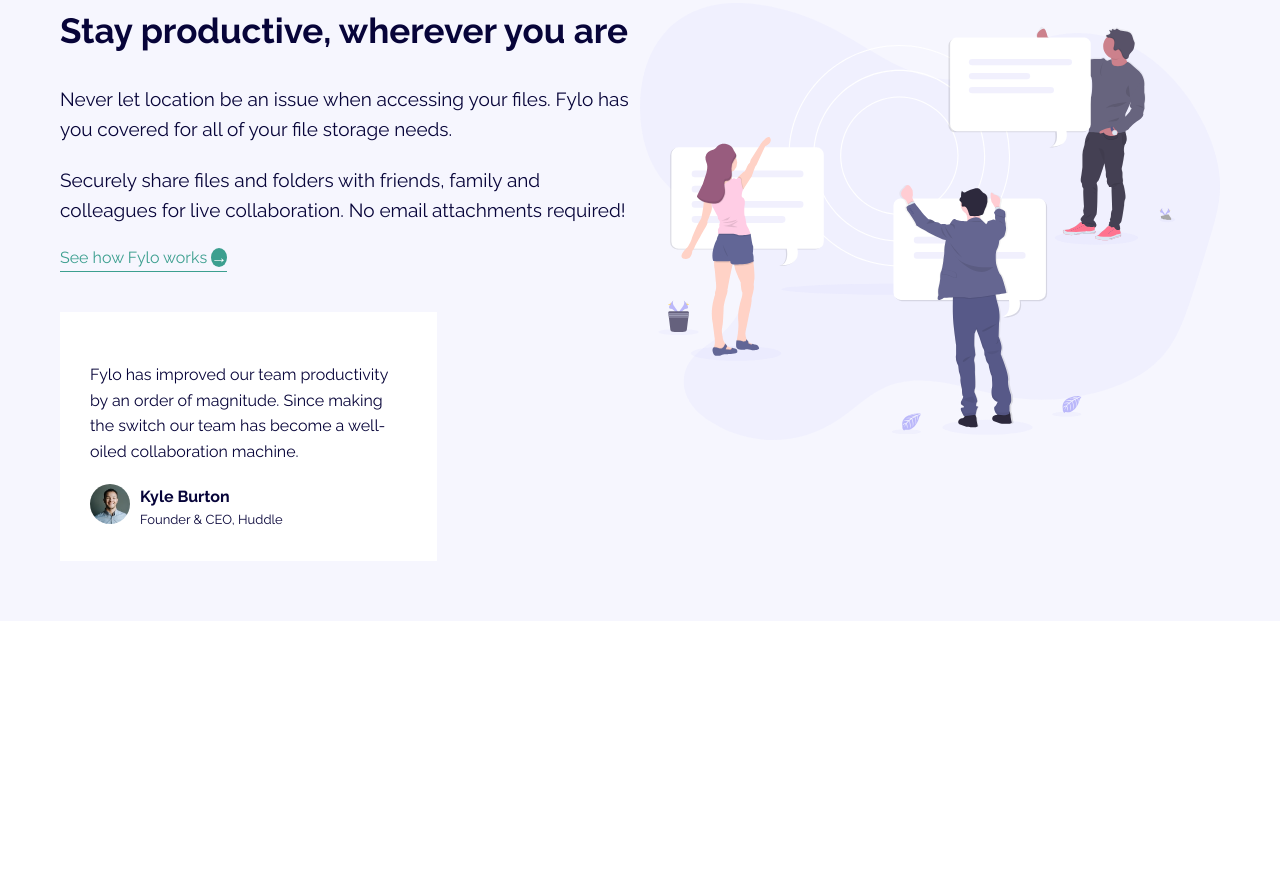
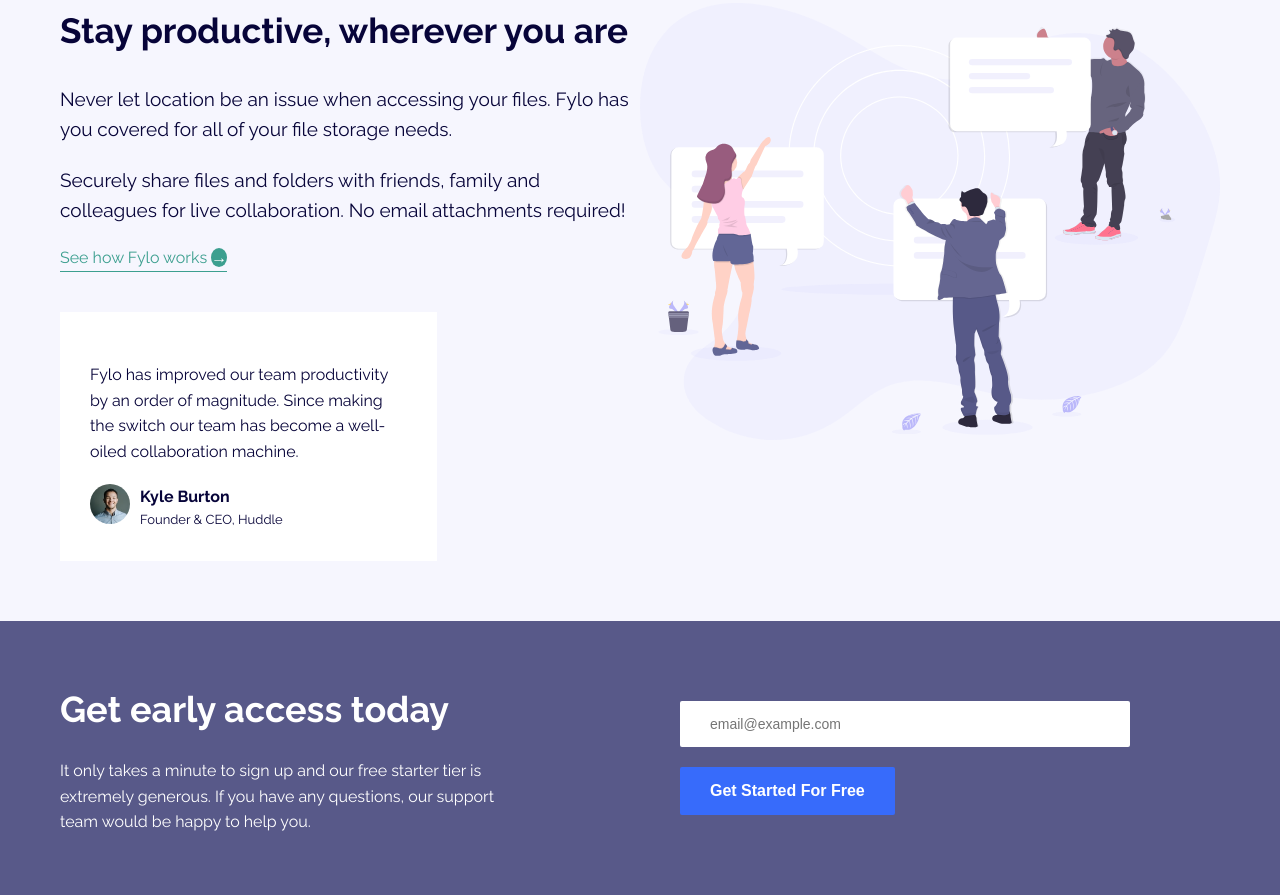
Before and after one commit to bashiroglu/learning-front-end-withprojects, a website: page fylo-landing-page/index.html in a window 1280 px wide. Shown: the part 731-1626 px from the top of the page. Before the commit the page ends 1352 px from the top, so only its background shows below. Drawn offline with nearby package versions, Linux system fonts and the light colour scheme.

Commit message:
add subscribe section

```diff
--- a/fylo-landing-page/index.html
+++ b/fylo-landing-page/index.html
@@ -55,7 +55,7 @@
       <div class="container">
         <div class="productive">
           <div class="productive__text-box">
-            <h1>Stay productive, wherever you are</h1>
+            <h2>Stay productive, wherever you are</h2>
             <p>
               Never let location be an issue when accessing your files. Fylo has
               you covered for all of your file storage needs.
@@ -89,5 +89,21 @@
         </div>
       </div>
     </div>
+    <div class="subscribe__container">
+      <div class="container">
+        <div class="subscribe">
+          <div class="subscribe__text-box">
+            <h2 >Get early access today</h2>
+            <p class="mt-small">It only takes a minute to sign up and our free starter tier is extremely generous. If you have any questions, our support team would be happy to help you.</p>
+          </div>
+          <div class="subscribe__form">
+            <form action="">
+              <input type="text" placeholder="email@example.com">
+              <button class="mt-small">Get Started For Free</button>
+            </form>
+          </div>
+        </div>
+      </div>
+    </div>
   </body>
 </html>
--- a/fylo-landing-page/sass/_productive.scss
+++ b/fylo-landing-page/sass/_productive.scss
@@ -15,7 +15,7 @@
   }
   &__text-box {
     width: 50vw;
-    h1 {
+    h2 {
       font-size: 3.5rem;
       margin-bottom: 2.5rem;
     }
--- /dev/null
+++ b/fylo-landing-page/sass/_subscribe.scss
@@ -0,0 +1,49 @@
+.subscribe__container {
+  background: $color-primary;
+  color: #fff;
+}
+.subscribe {
+  display: flex;
+  &__text-box {
+    width: 50%;
+    h2 {
+      font-size: 3.6rem;
+    }
+    p {
+      font-size: 1.6rem;
+      width: 80%;
+    }
+  }
+  &__form {
+    width: 50%;
+    padding: 0 4rem;
+    form {
+      padding: 2rem 0 0 0;
+      width: 100%;
+      input {
+        background: #fff;
+        color: $color-neutral-gray;
+        width: 90%;
+        border: none;
+        border-radius: 2px;
+        padding: 1.5rem 3rem;
+        font-size: 1.4rem;
+      }
+      button {
+        // width: 55%;
+        padding: 1.5rem 3rem;
+        color: #fff;
+        font-size: 1.6rem;
+        font-weight: 700;
+        background-color: #376bfb;
+        border: none;
+        border-radius: 2px;
+        cursor: pointer;
+
+        &:hover {
+          background-color: darken($color: #376bfb, $amount: 10);
+        }
+      }
+    }
+  }
+}
--- a/fylo-landing-page/sass/main.scss
+++ b/fylo-landing-page/sass/main.scss
@@ -3,6 +3,7 @@
 @import 'layout';
 
 @import 'util';
+@import 'subscribe';
 @import 'header';
 @import 'hero';
 @import 'productive';
```
Also changed, not shown: fylo-landing-page/css/style.css.
